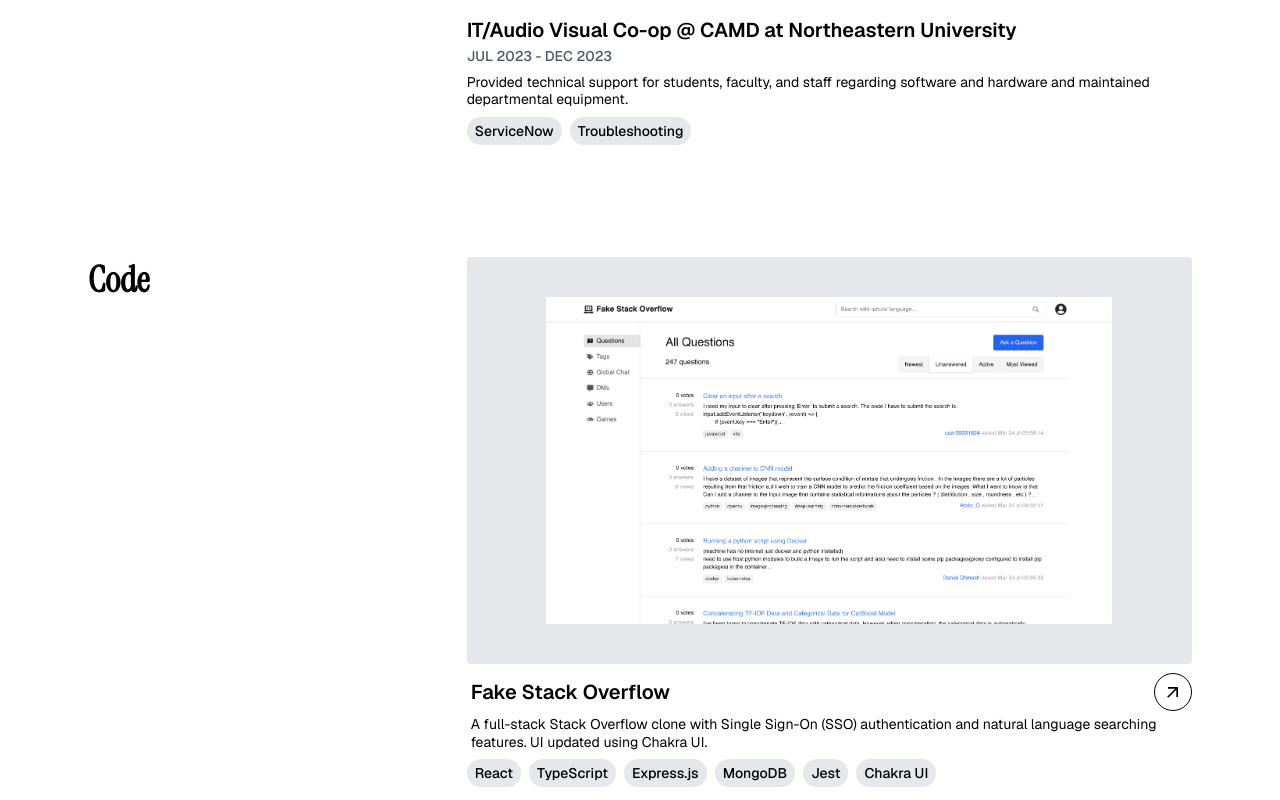
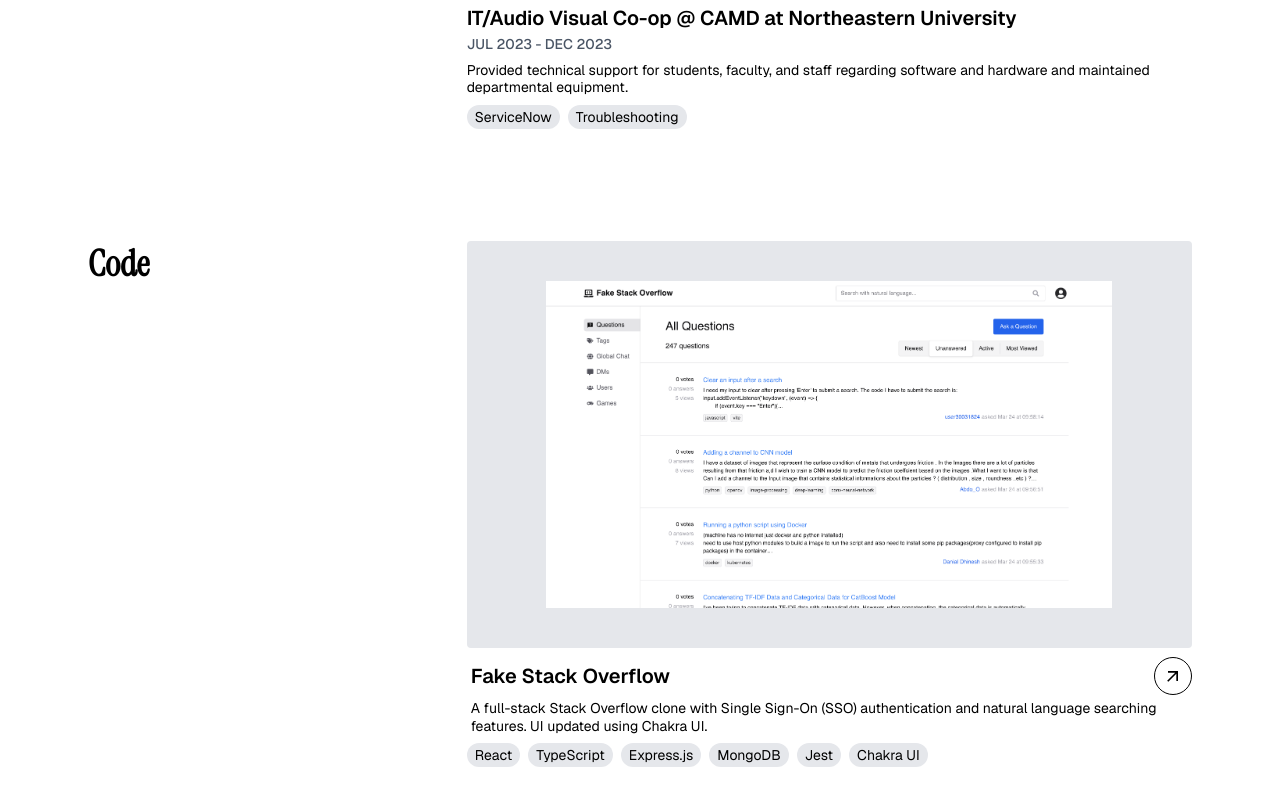
Before and after one commit to sharonyang16/sharonyang16.github.io, a Next.js app: page / in a window 1280 px wide. Shown: the part 960-1760 px from the top of the page. Built offline with nearby package versions, Linux system fonts and the light colour scheme.

Commit message:
update chips

```diff
--- a/src/components/base/Chip/Chip.tsx
+++ b/src/components/base/Chip/Chip.tsx
@@ -2,16 +2,19 @@ import React from "react";
 import { VariantProps, cva } from "class-variance-authority";
 import { cn } from "../utils";
 
-const chipVariants = cva("", {
-  variants: {
-    variant: {
-      primary: "bg-gray-200 dark:bg-gray-800 rounded-full w-fit py-0.5 px-2",
+const chipVariants = cva(
+  "inline-flex items-center rounded-full text-sm w-fit py-0.5 px-2",
+  {
+    variants: {
+      variant: {
+        primary: "bg-gray-200 dark:bg-gray-800",
+      },
+    },
+    defaultVariants: {
+      variant: "primary",
     },
   },
-  defaultVariants: {
-    variant: "primary",
-  },
-});
+);
 
 export interface ChipProps
   extends React.HTMLAttributes<HTMLElement>,
--- a/src/components/base/Typography/Typography.tsx
+++ b/src/components/base/Typography/Typography.tsx
@@ -12,6 +12,7 @@ const typographyVariants = cva("", {
       label2: "font-medium text-sm leading-[1.25]",
       paragraph1: "font-normal text-base leading-[1.25]",
       paragraph2: "font-normal text-sm leading-[1.25]",
+      caption: "font-normal text-xs",
     },
   },
   defaultVariants: {
--- a/src/components/home/Experiences/ExperienceCard.tsx
+++ b/src/components/home/Experiences/ExperienceCard.tsx
@@ -27,9 +27,7 @@ const ExperienceCard = ({
       <Typography intent="paragraph2">{description}</Typography>
       <div className="flex flex-wrap gap-2">
         {technologies.map((name) => (
-          <Chip key={name}>
-            <Typography intent="label2">{name}</Typography>
-          </Chip>
+          <Chip key={name}>{name}</Chip>
         ))}
       </div>
     </div>
--- a/src/components/home/Projects/ProjectCard.tsx
+++ b/src/components/home/Projects/ProjectCard.tsx
@@ -49,9 +49,7 @@ const ProjectCard = ({
       </div>
       <div className="flex flex-wrap gap-2">
         {technologies.map((name) => (
-          <Chip key={name}>
-            <Typography intent="label2">{name}</Typography>
-          </Chip>
+          <Chip key={name}>{name}</Chip>
         ))}
       </div>
     </div>
```
